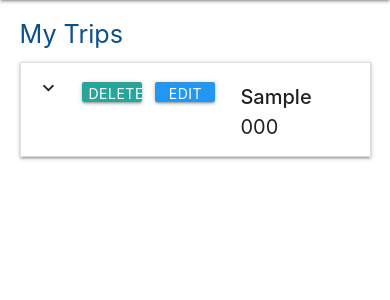
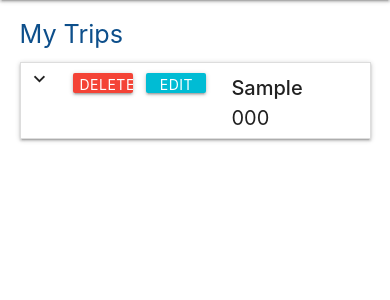
Before and after one commit to Maja-Jer/travel-o-rama, a Flask app: page / in a window 390 px wide. Shown: the part 56-356 px from the top of the page. Run offline with Flask 2, Linux system fonts and the light colour scheme; a database or web service that is not in the repository returns one stand-in record (values such as "Sample title"); some libraries are stand-ins or nearby versions.

Commit message:
fixed responsiveness issue

```diff
--- a/static/css/style.css
+++ b/static/css/style.css
@@ -64,12 +64,15 @@ nav .brand-logo {
     .trips_header {
     margin-top: 5px;
     margin-left: 20px;
+    margin-right: 10px
     font-size: 15px;
 }
-
+    .collapsible-header {
+        padding: 5px;
+    }
 
     .material-icons {
-    margin-left: 0px;
+    margin-right: 0px;
 
 }
 
--- a/templates/trips.html
+++ b/templates/trips.html
@@ -12,9 +12,9 @@
     </div>
 	<div class="col s3">
 		<a href="{{url_for('delete_trip', trip_id=trip._id)}}"
-                    class="waves-effect waves-light btn btn_small">Delete</a>
+                    class="waves-effect waves-light btn btn_small red lighten-1class="browser-default>Delete</a>
                 <a href="{{url_for('edit_trip', trip_id=trip._id)}}"
-                    class="waves-effect waves-light btn btn_small blue">Edit</a>
+                    class="waves-effect waves-light btn btn_small cyan">Edit</a>
 	</div>
     <div class="trips_header col s6">
          <p class="reservation-info"><strong>{{trip.trip_location}}</strong></p><p class="reservation-info">{{trip.transport_code}}</p>
```
Also changed, not shown: README.md.
